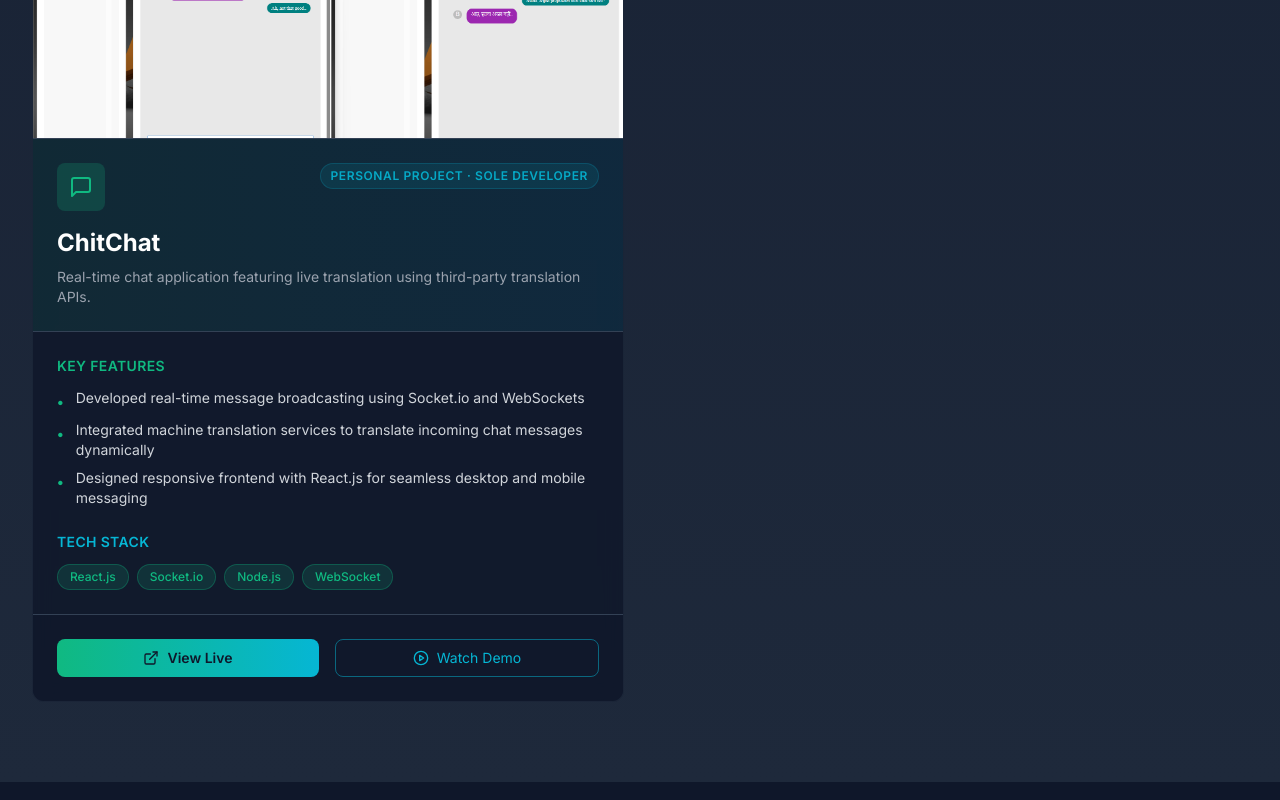
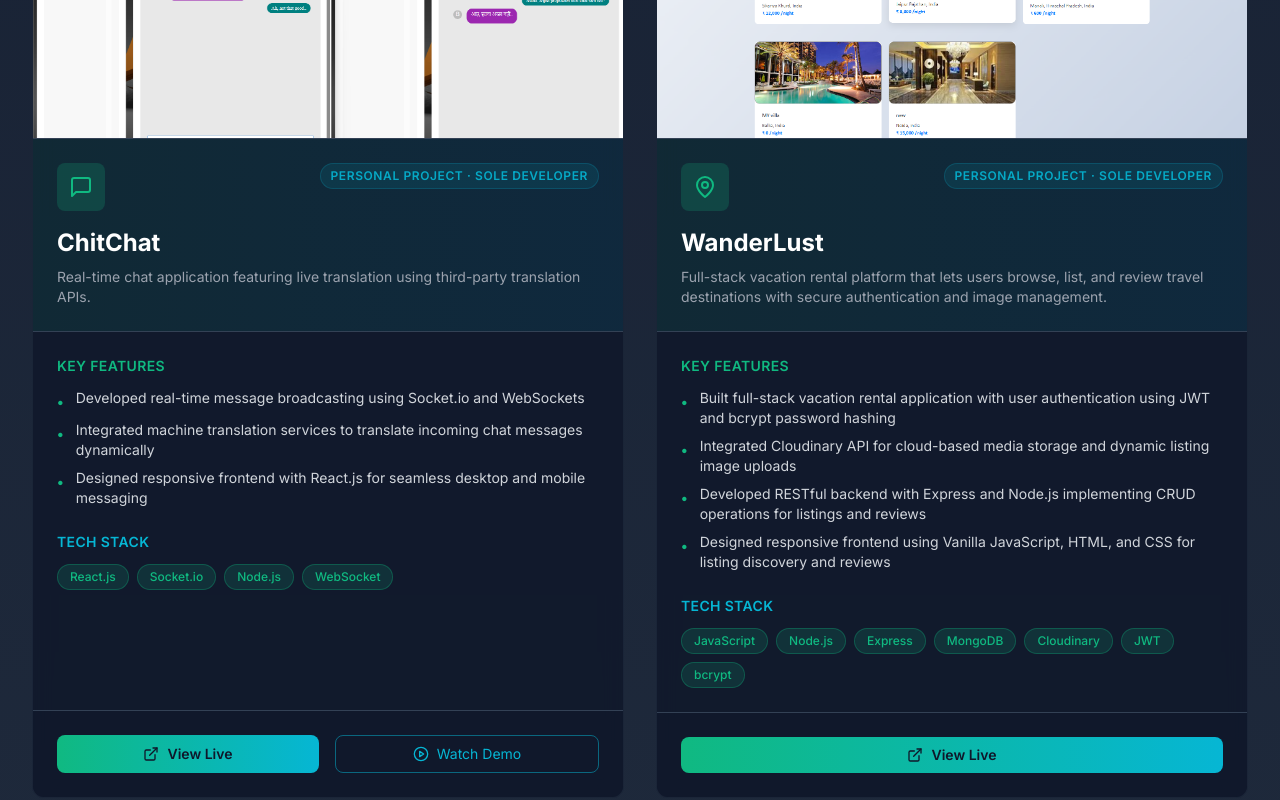
Before and after one commit to ItsOnlyMe01/Portfolio, a Next.js app: page / in a window 1280 px wide. Shown: the part 2960-3760 px from the top of the page. Built offline with nearby package versions, Linux system fonts and the light colour scheme.

Commit message:
feat(projects): add WanderLust personal project with Cloudinary and live duckdns link

```diff
--- a/src/components/ProjectShowcase.tsx
+++ b/src/components/ProjectShowcase.tsx
@@ -10,6 +10,7 @@ import {
   Building2,
   Activity,
   Compass,
+  MapPin,
 } from "lucide-react";
 
 interface Project {
@@ -132,6 +133,30 @@ export function ProjectShowcase() {
       demoLink: "https://www.youtube.com/embed/chitchat-demo",
       icon: <MessageSquare className="w-6 h-6" />,
       image: "/ChitChat.png",
+    },
+    {
+      title: "WanderLust",
+      label: "Personal Project · Sole Developer",
+      description:
+        "Full-stack vacation rental platform that lets users browse, list, and review travel destinations with secure authentication and image management.",
+      technologies: [
+        "JavaScript",
+        "Node.js",
+        "Express",
+        "MongoDB",
+        "Cloudinary",
+        "JWT",
+        "bcrypt",
+      ],
+      highlights: [
+        "Built full-stack vacation rental application with user authentication using JWT and bcrypt password hashing",
+        "Integrated Cloudinary API for cloud-based media storage and dynamic listing image uploads",
+        "Developed RESTful backend with Express and Node.js implementing CRUD operations for listings and reviews",
+        "Designed responsive frontend using Vanilla JavaScript, HTML, and CSS for listing discovery and reviews",
+      ],
+      liveLink: "https://www.wanderlust-live.duckdns.org/",
+      icon: <MapPin className="w-6 h-6" />,
+      image: "/wanderlust.png",
     },
   ];
 
```
Also changed, not shown: public/wanderlust.png (added).
